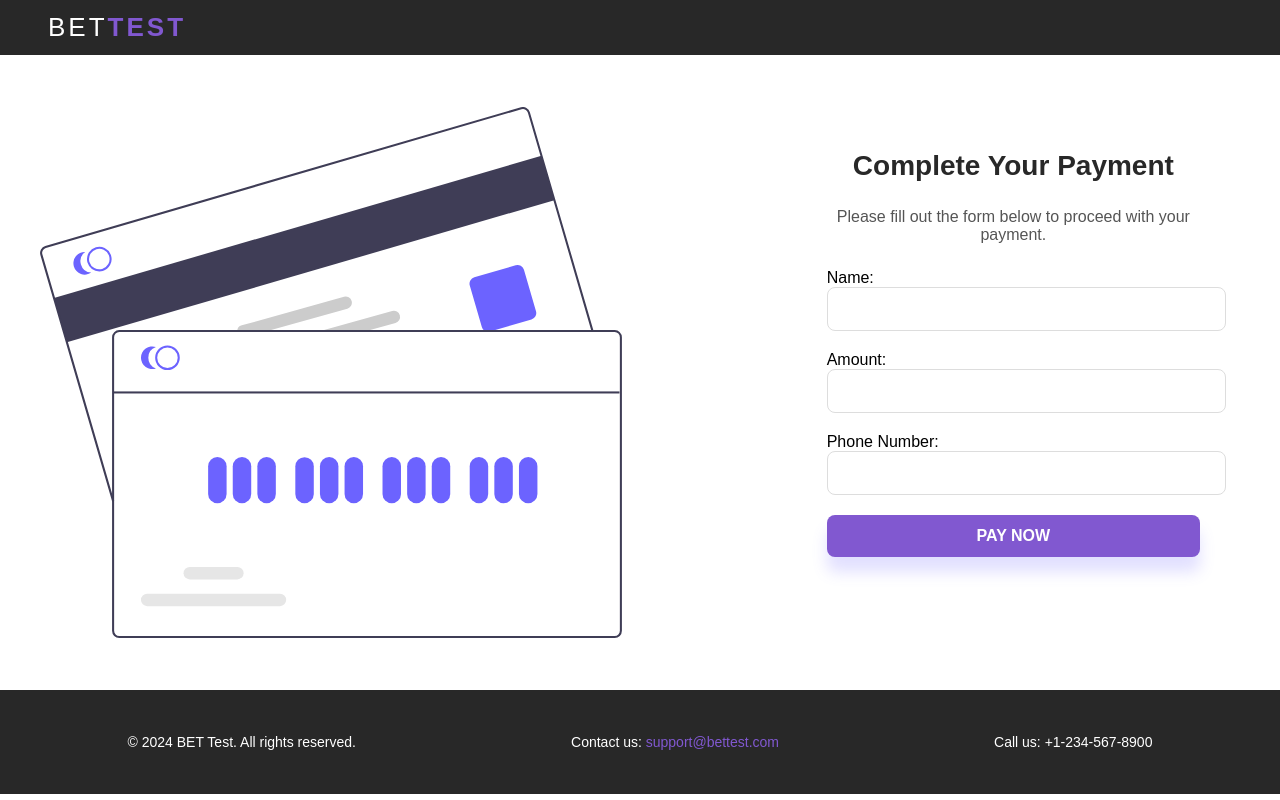
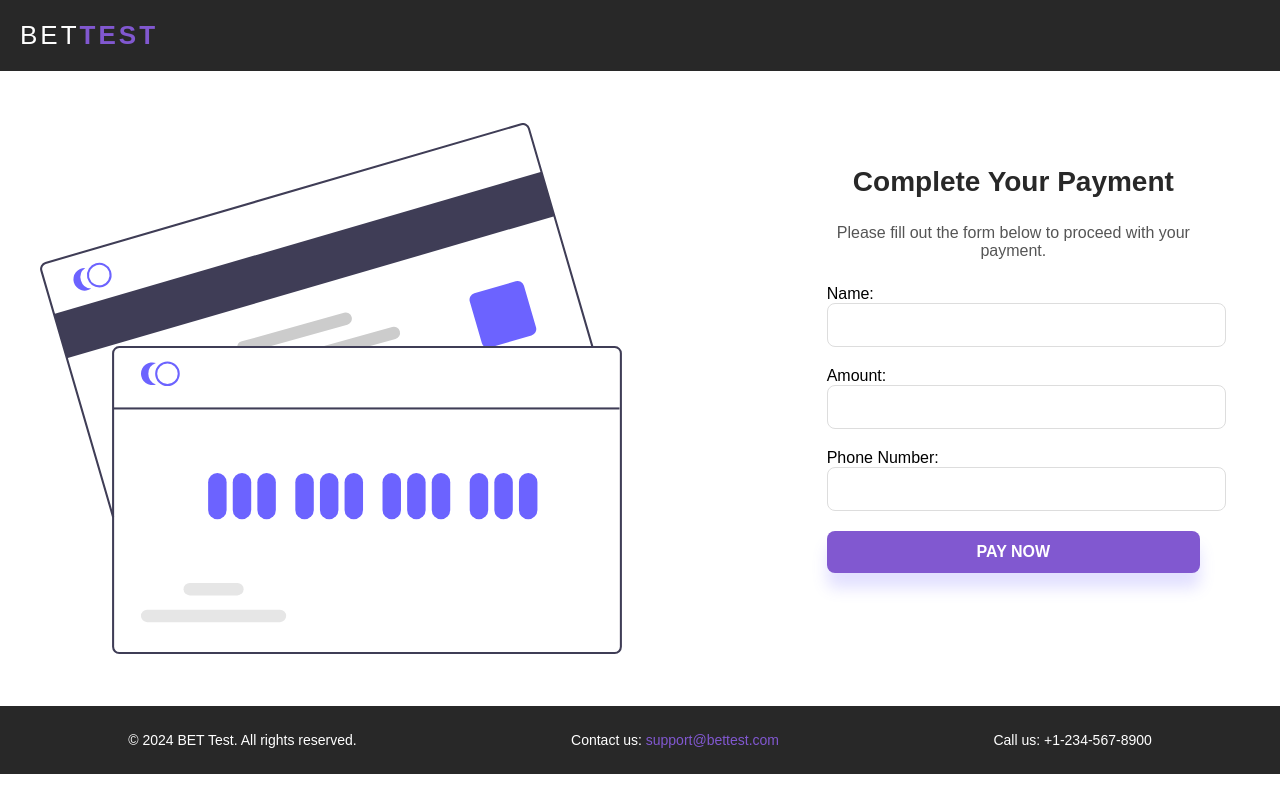
Before and after one commit to GVenkat-136/cashFree, a website: page public/index.html in a window 1280 px wide. Drawn offline with Linux system fonts and the light colour scheme.

Commit message:
added new Css files

```diff
--- a/public/styles/Index.css
+++ b/public/styles/Index.css
@@ -6,10 +6,16 @@ body {
    color: #000;
    font-size: 16px;
 }
+.MainContianer{
+   max-height: 100vh !important;
+   display: flex;
+   flex-direction: column;
+   overflow-y: scroll;
+}
 
 header {
-   height: 6vh;
-   padding: 0.22rem 3rem;
+   flex-basis: 10% !important;
+   padding: 20px;
    display: flex;
    align-items: center;
    font-size: 1.625rem; /* 26px */
@@ -21,6 +27,7 @@ header {
 }
 
 .container {
+   flex-basis: 86% !important;
    display: flex;
    flex-wrap: wrap;
    max-width: 75rem; /* 1200px */
@@ -107,11 +114,11 @@ label {
 }
 
 footer {
-   height: 8vh;
+   flex-basis: 10% !important;
    background-color: #282828;
    color: white;
    text-align: center;
-   padding: 1.25rem; /* 20px */
+   padding: 21px; /* 20px */
    font-size: 0.875rem; /* 14px */
    display: flex;
    justify-content: space-around;
```
